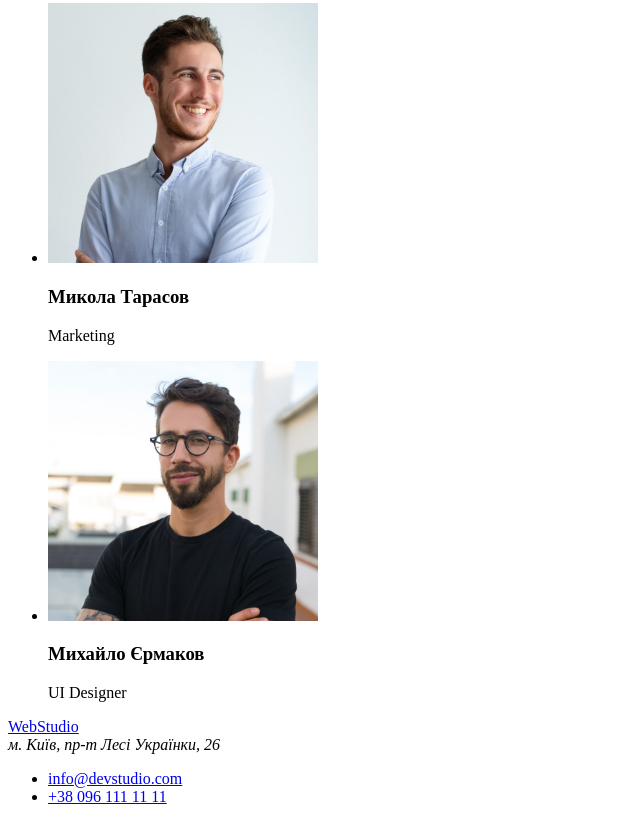
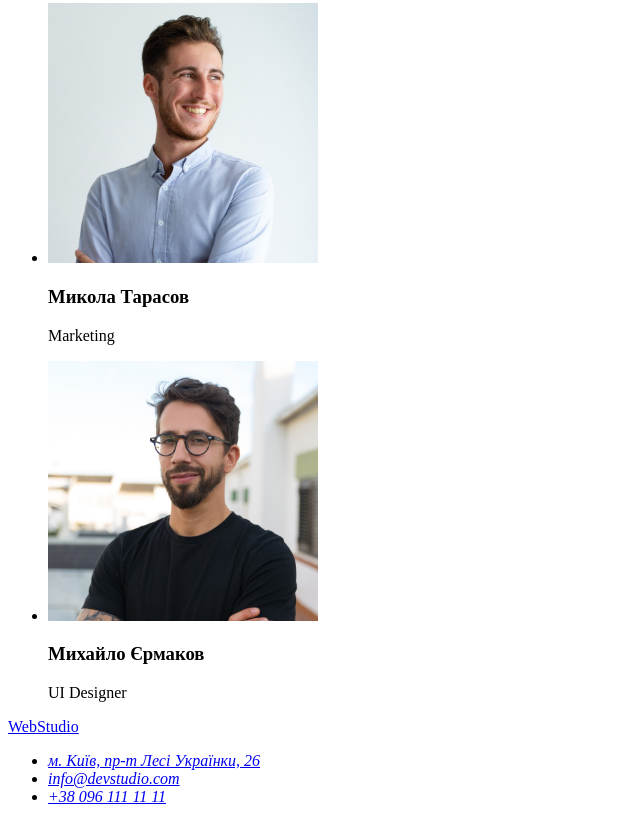
Before and after one commit to VladyslavTykhyi/goit-markup-hw-01, a plain HTML site: page index.html in a window 1280 px wide. Shown: the part 2333-3155 px from the top of the page, without its empty margins (0-640 px from the left). Drawn offline with Linux system fonts and the light colour scheme.

Commit message:
Added changes to footer

```diff
--- a/index.html
+++ b/index.html
@@ -129,11 +129,13 @@
     <!--footer starts here-->
     <footer>
       <a href="./index.html"><span>Web</span>Studio</a>
-      <address>м. Київ, пр-т Лесі Українки, 26</address>
-      <ul>
+      <address>
+        <ul>
+        <li><a href="https://www.google.com/maps/d/viewer?mid=10uSM3H-mIU3GznYo2szRIEphczw&hl=en_US&ll=50.427064450749846%2C30.538229455537312&z=19" target="_blank" rel="noopener noreferrer">м. Київ, пр-т Лесі Українки, 26</a></li>
         <li><a href="mailto:info@devstudio.com">info@devstudio.com</a></li>
         <li><a href="tel:+380961111111">+38 096 111 11 11</a></li>
       </ul>
+      </address>
     </footer>
   </body>
 </html>
```
